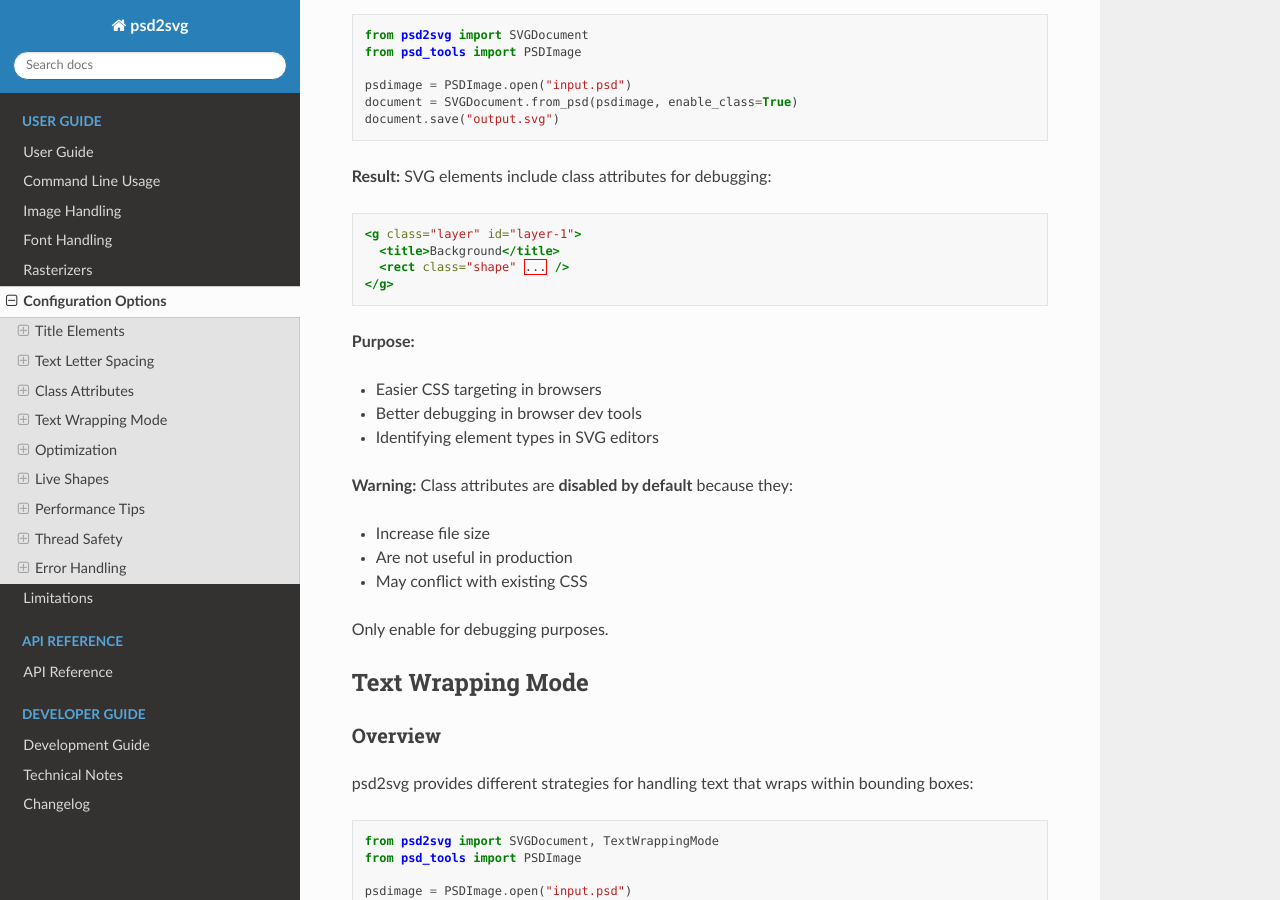
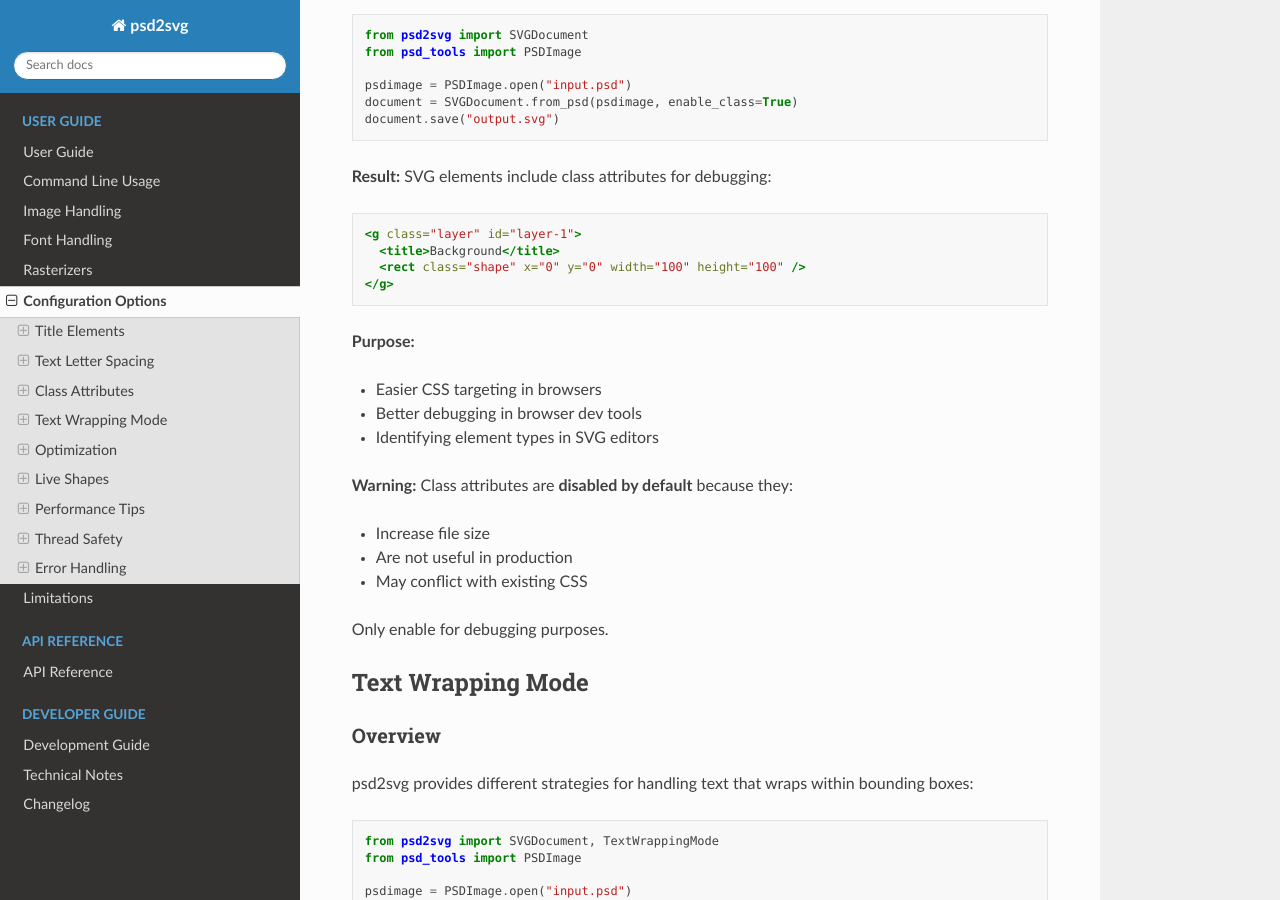
Before and after one commit to kyamagu/psd2svg, a Sphinx documentation site: the page built from docs/configuration.rst, in a window 1280 px wide and 900 px high, scrolled down 2975 px. Built offline with Sphinx 7.4.7 and the Read the Docs theme 3.1.0, drawn with Linux system fonts in a browser that asks for light colours.

Commit message:
Docs: Fix XML syntax highlighting warning in configuration.rst
Replace ellipsis (...) in XML code block with actual attribute values
to fix Sphinx syntax highlighting error.

Before: <rect class="shape" ... />
After: <rect class="shape" x="0" y="0" width="100" height="100" />

This resolves the warning:
"Lexing literal_block as 'xml' resulted in an error at token: '.'"

Build now succeeds with only 4 warnings (down from 5), and all
remaining warnings are from source code docstrings, not documentation.

🤖 Generated with [Claude Code](https://claude.com/claude-code)

Co-Authored-By: Claude <noreply@anthropic.com>

```diff
--- a/docs/configuration.rst
+++ b/docs/configuration.rst
@@ -152,7 +152,7 @@ For debugging purposes, you can enable CSS class attributes on SVG elements:
 
    <g class="layer" id="layer-1">
      <title>Background</title>
-     <rect class="shape" ... />
+     <rect class="shape" x="0" y="0" width="100" height="100" />
    </g>
 
 **Purpose:**
```
